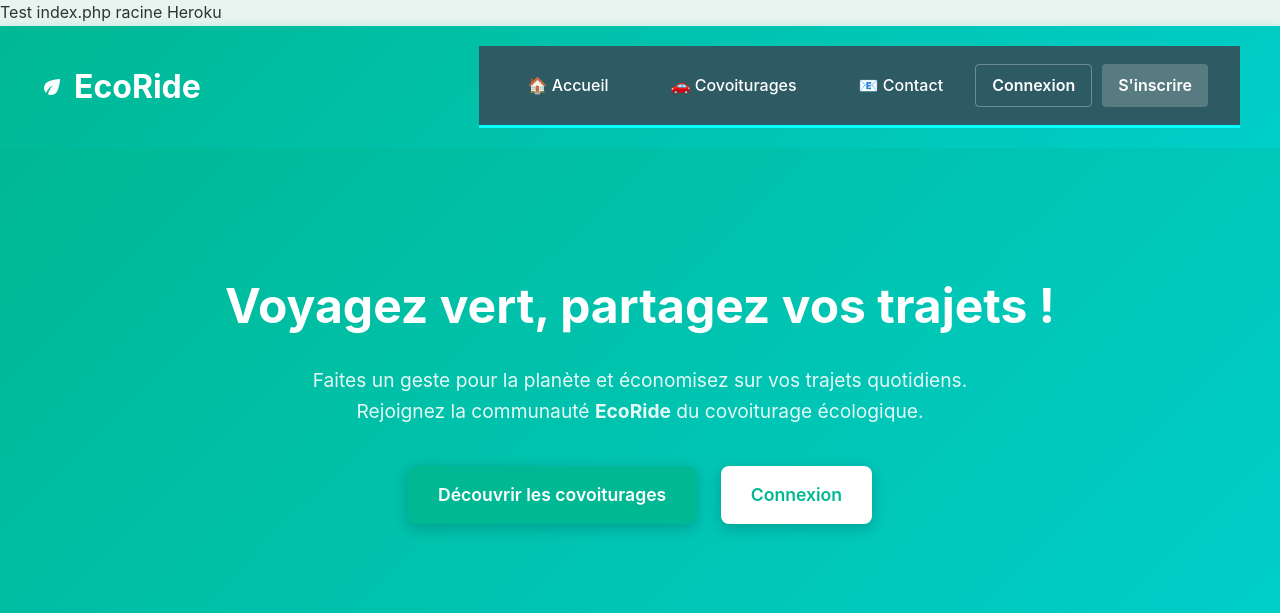
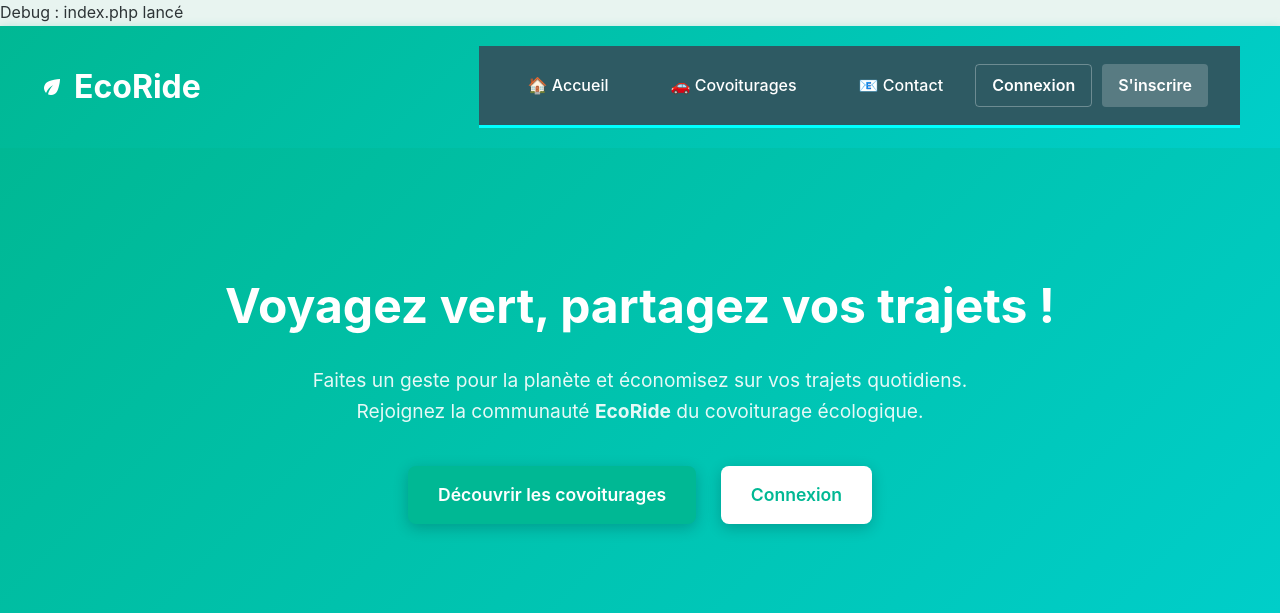
Before and after one commit to ThibaultBds/ecf-projet, a PHP site: page / in a window 1280 px wide. Shown: the top 613 px of the page. Run offline with PHP 8.4, Linux system fonts and the light colour scheme.

Commit message:
Ajout debug affichage erreurs sur index.php

```diff
--- a/index.php
+++ b/index.php
@@ -3,6 +3,12 @@ ini_set('display_errors', 1);
 ini_set('display_startup_errors', 1);
 error_reporting(E_ALL);
 
-echo "Test index.php racine Heroku<br>";
+// Test simple pour vérifier l'exécution
+echo "Debug : index.php lancé<br>";
 
-include __DIR__ . '/pages/index.php';
+// Attention à l'inclusion, adapte le chemin si besoin
+if (file_exists(__DIR__ . '/pages/index.php')) {
+    include __DIR__ . '/pages/index.php';
+} else {
+    echo "pages/index.php introuvable<br>";
+}
```
